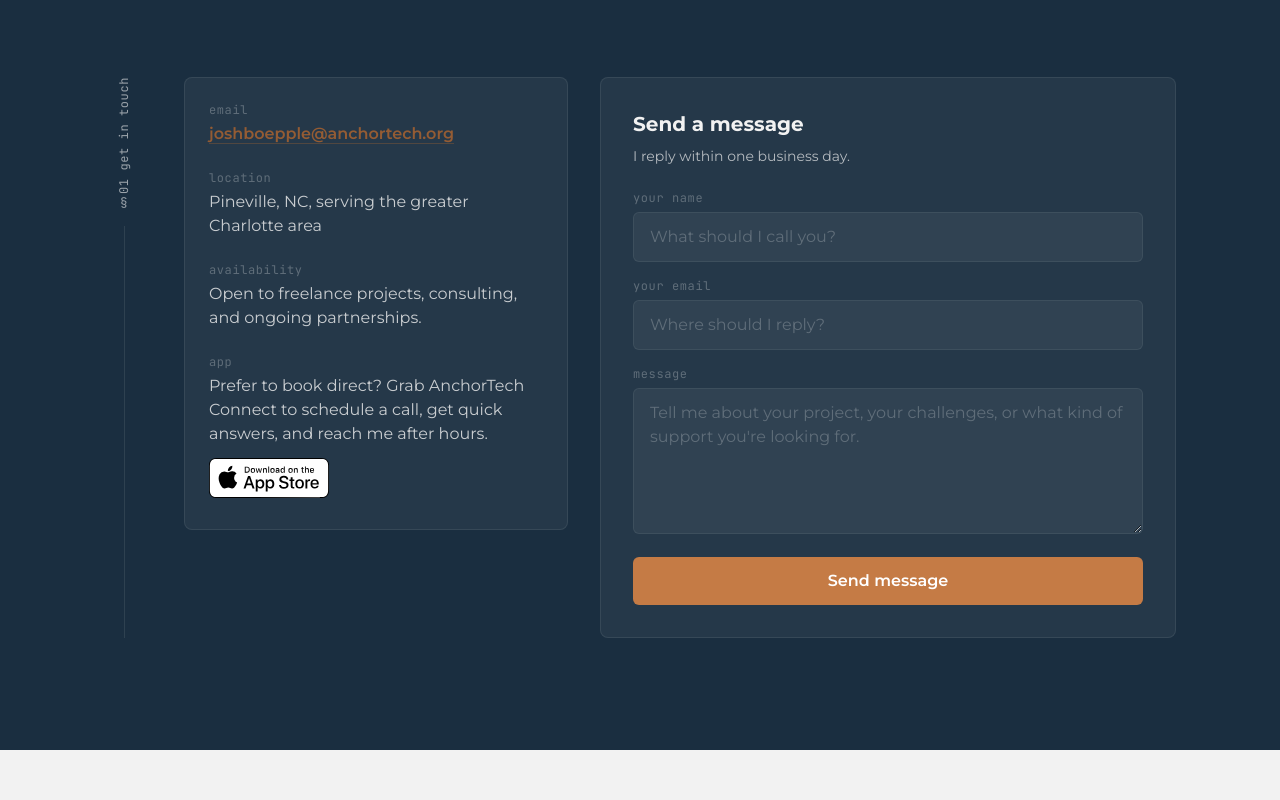
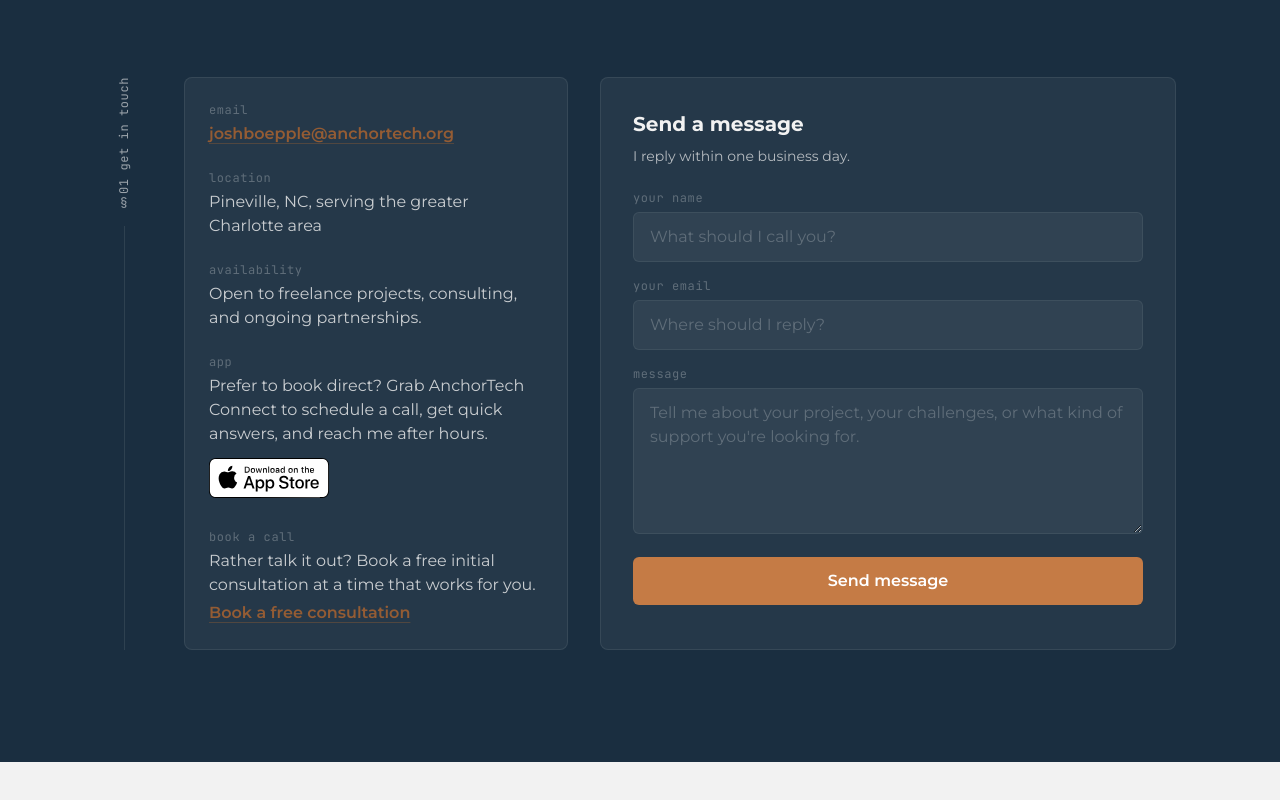
Before and after one commit to jboe26/AnchorTechInnovations_nextjs, a Next.js app in the folder anchortech-nextjs/: page /contact in a window 1280 px wide. Shown: the part 536-1336 px from the top of the page. Built offline with nearby package versions, Linux system fonts and the light colour scheme.

Commit message:
Add Calendly booking link to contact page

```diff
--- a/anchortech-nextjs/app/contact/page.tsx
+++ b/anchortech-nextjs/app/contact/page.tsx
@@ -101,6 +101,23 @@ export default function Contact() {
                 />
               </a>
             </div>
+            <div>
+              <p className="font-mono text-xs tracking-wider text-muted">
+                book a call
+              </p>
+              <p className="mt-1 text-surface/80">
+                Rather talk it out? Book a free initial consultation at
+                a time that works for you.
+              </p>
+              <a
+                href="https://calendly.com/anchortechinnovations/initial-consultation"
+                target="_blank"
+                rel="noopener noreferrer"
+                className="mt-1 inline-block font-semibold text-accent-strong underline decoration-accent-strong/40 underline-offset-4 transition hover:decoration-accent-strong focus-visible:outline focus-visible:outline-2 focus-visible:outline-offset-2 focus-visible:outline-accent-strong"
+              >
+                Book a free consultation
+              </a>
+            </div>
           </div>
 
           {/* Form */}
```
